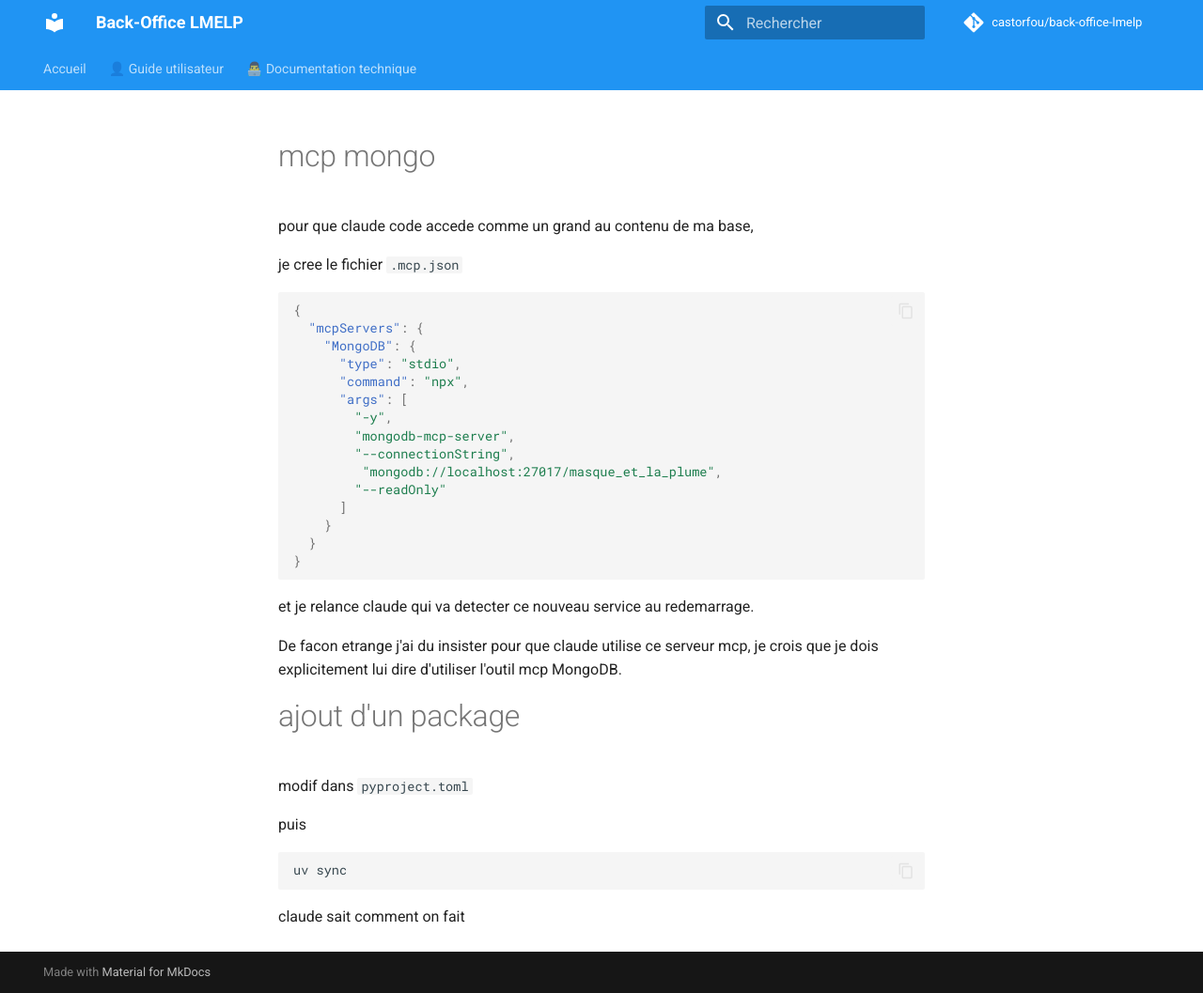
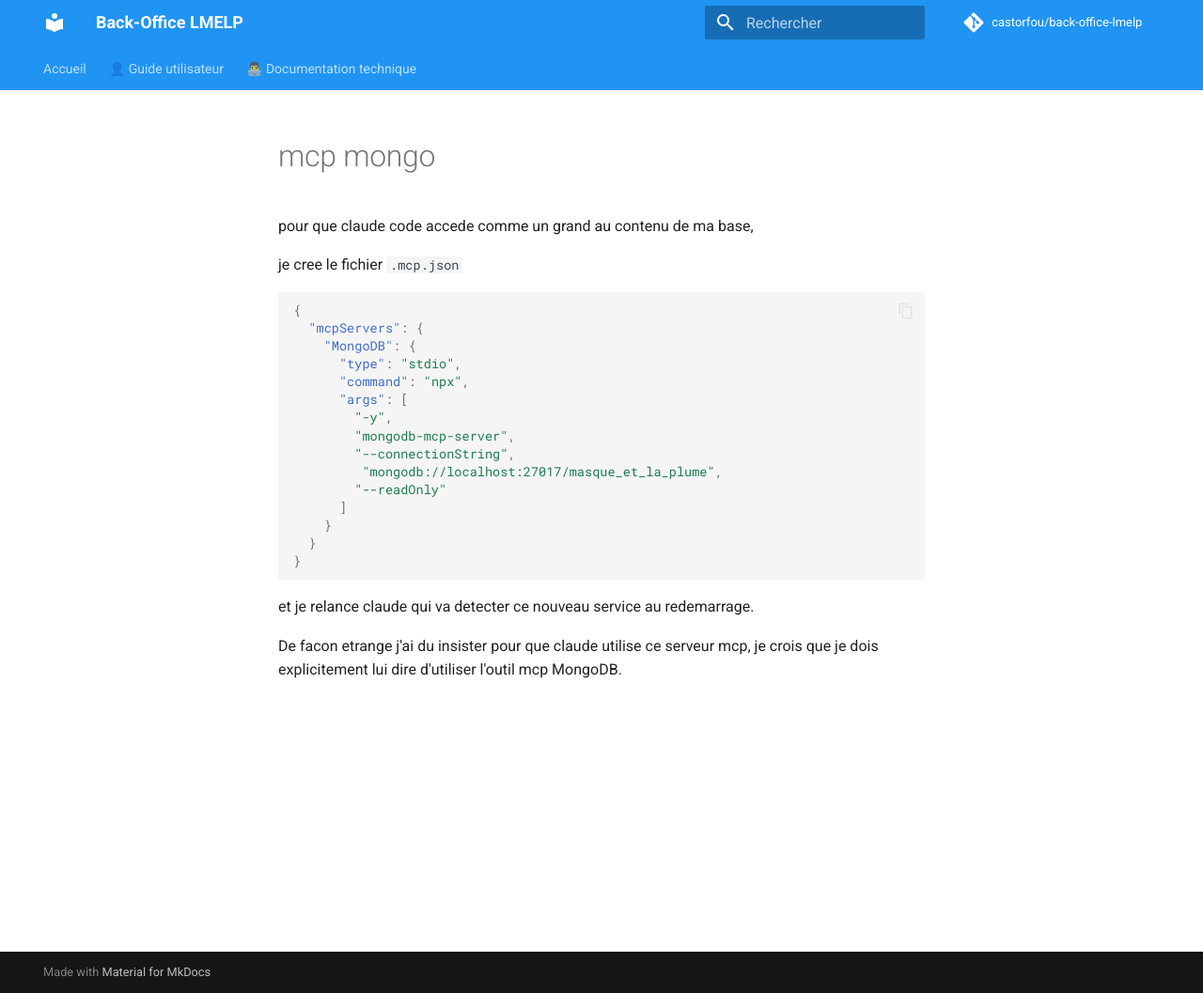
Before and after one commit to castorfou/back-office-lmelp, an MkDocs documentation site: the page built from docs/claude.md, in a window 1280 px wide and 1057 px high. Shown: the whole window at 94% size. Built offline with MkDocs 1.6.1 and Material for MkDocs 9.7.7, drawn with Linux system fonts in a browser that asks for light colours; comment, search, counter and statistics services are not loaded.

Commit message:
la commande de modifs des packages est dans le fichier command

````diff
--- a/docs/claude.md
+++ b/docs/claude.md
@@ -25,15 +25,3 @@ je cree le fichier `.mcp.json`
 et je relance claude qui va detecter ce nouveau service au redemarrage.
 
 De facon etrange j'ai du insister pour que claude utilise ce serveur mcp, je crois que je dois explicitement lui dire d'utiliser l'outil mcp MongoDB.
-
-# ajout d'un package
-
-modif dans `pyproject.toml`
-
-puis
-
-```bash
-uv sync
-```
-
-claude sait comment on fait
````
